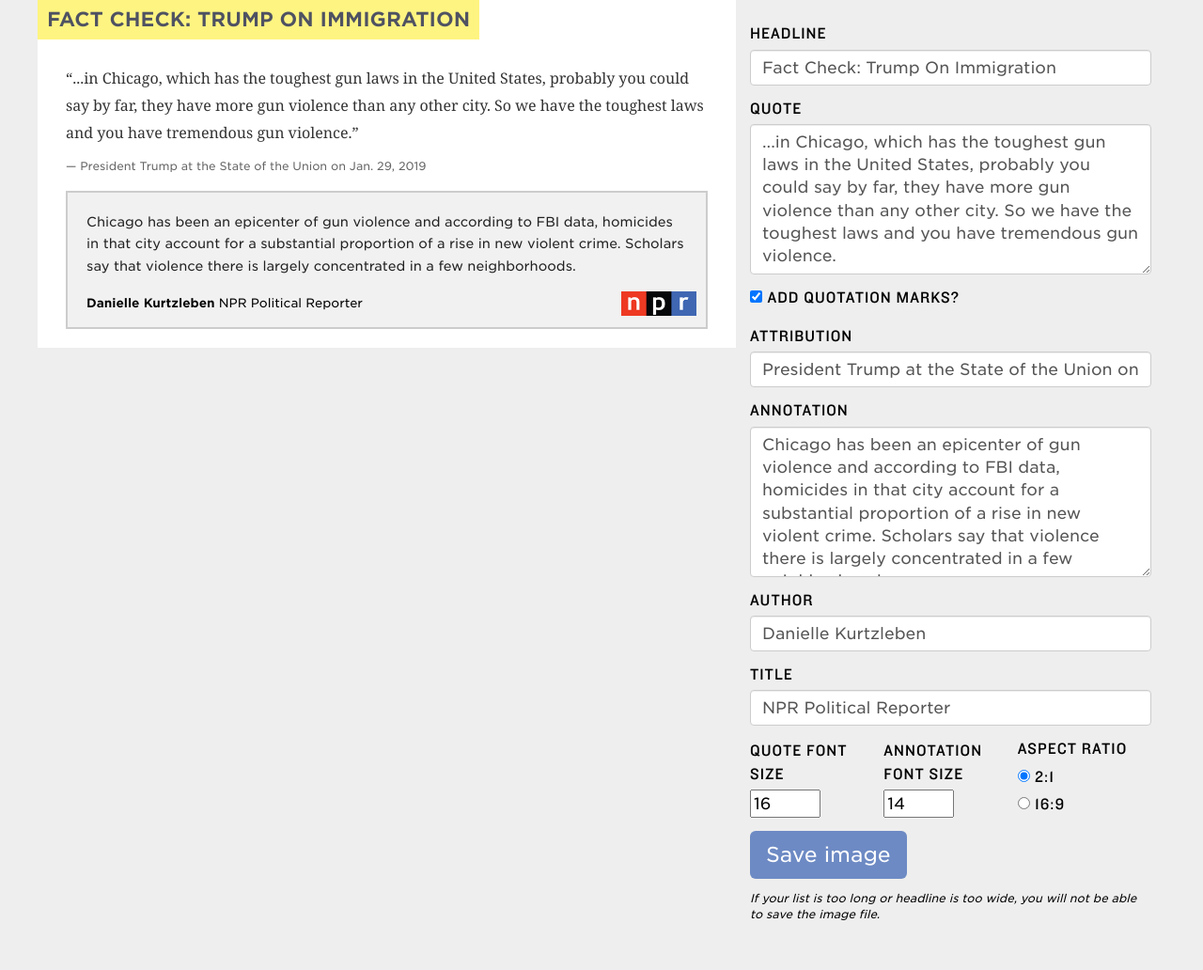
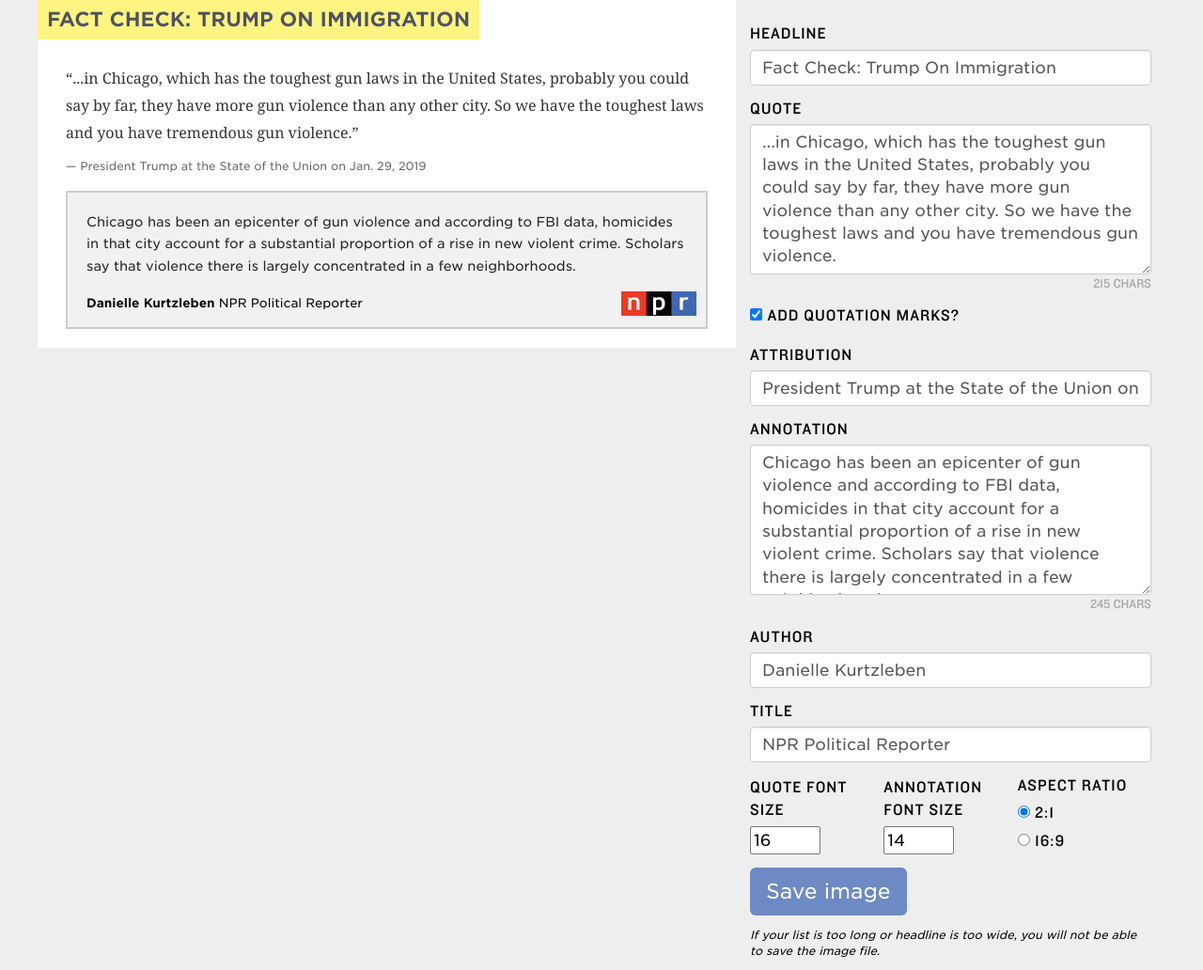
Before and after one commit to nprapps/lunchbox, a Flask app: page /annotator/index.html in a window 1280 px wide. Shown: the part 108-1140 px from the top of the page at 94% size. Before the commit the page ends 1087 px from the top, so only its background shows below. Run offline with Flask 2, Linux system fonts and the light colour scheme; style sheets or scripts are compiled from the project's sources; some libraries are stand-ins or nearby versions.

Commit message:
Added character counts
Also better alerts for errors

```diff
--- a/less/annotator.less
+++ b/less/annotator.less
@@ -121,6 +121,14 @@ canvas {
     .help {
         color: @gray-light;
         display: block;
+    }
+
+    .character-count {
+        color: darkgray;
+        text-align: right;
+        font-family: @condensed-font-family;
+        font-size: 80%;
+        text-transform: uppercase;
     }
 }
 
--- a/templates/annotator.html
+++ b/templates/annotator.html
@@ -19,6 +19,7 @@
                     <div class="form-group">
                         <label for="quote">Quote</label>
                         <textarea data-bound="quote" class="form-control" id="quote">...in Chicago, which has the toughest gun laws in the United States, probably you could say by far, they have more gun violence than any other city. So we have the toughest laws and you have tremendous gun violence.</textarea>
+                        <div class="character-count" data-from="quote"></div>
                     </div>
                     <div class="form-group">
                         <input type="checkbox" id="add-quotes" data-bound="addQuotes" checked="true">
@@ -31,6 +32,7 @@
                     <div class="form-group">
                         <label for="annotation">Annotation</label>
                         <textarea data-bound="annotation" class="form-control" id="annotation">Chicago has been an epicenter of gun violence and according to FBI data, homicides in that city account for a substantial proportion of a rise in new violent crime. Scholars say that violence there is largely concentrated in a few neighborhoods.</textarea>
+                        <div class="character-count" data-from="annotation"></div>
                     </div>
                     <div class="form-group">
                         <label for="author">Author</label>
--- a/www/js/annotator.js
+++ b/www/js/annotator.js
@@ -2,6 +2,7 @@ var $ = (s, d = document) => Array.from(d.querySelectorAll(s));
 $.one = (s, d = document) => d.querySelector(s);
 
 var form = $.one(".form.controls");
+var counts = $(".character-count");
 
 // var canvas = $.one(".quotable-preview");
 // var context = canvas.getContext("2d");
@@ -18,6 +19,10 @@ var updateBindings = function() {
     ) return;
     var prop = input.getAttribute("data-bound");
     state[prop] = input.value;
+  });
+  counts.forEach(function(el) {
+    var from = el.getAttribute("data-from");
+    el.innerHTML = `${state[from].length} chars`;
   });
   render(state);
 };
@@ -59,6 +64,7 @@ updateBindings();
 
 $.one("#save").addEventListener("click", async function(e) {
   e.preventDefault();
+  try {
     var poster = $.one(".poster");
     //check heights
     var annotation = $.one(".poster .annotation-wrapper");
@@ -74,4 +80,8 @@ $.one("#save").addEventListener("click", async function(e) {
     a.setAttribute("download", state.kicker.replace(/\s+/g, "-").toLowerCase() + ".png");
     a.setAttribute("href", image);
     a.click();
+  } catch (err) {
+    alert(`Unable to save image ("${err.message}")`);
+    console.error(err);
+  }
 })
```
Lines whose indentation alone changed are shown as unchanged.
